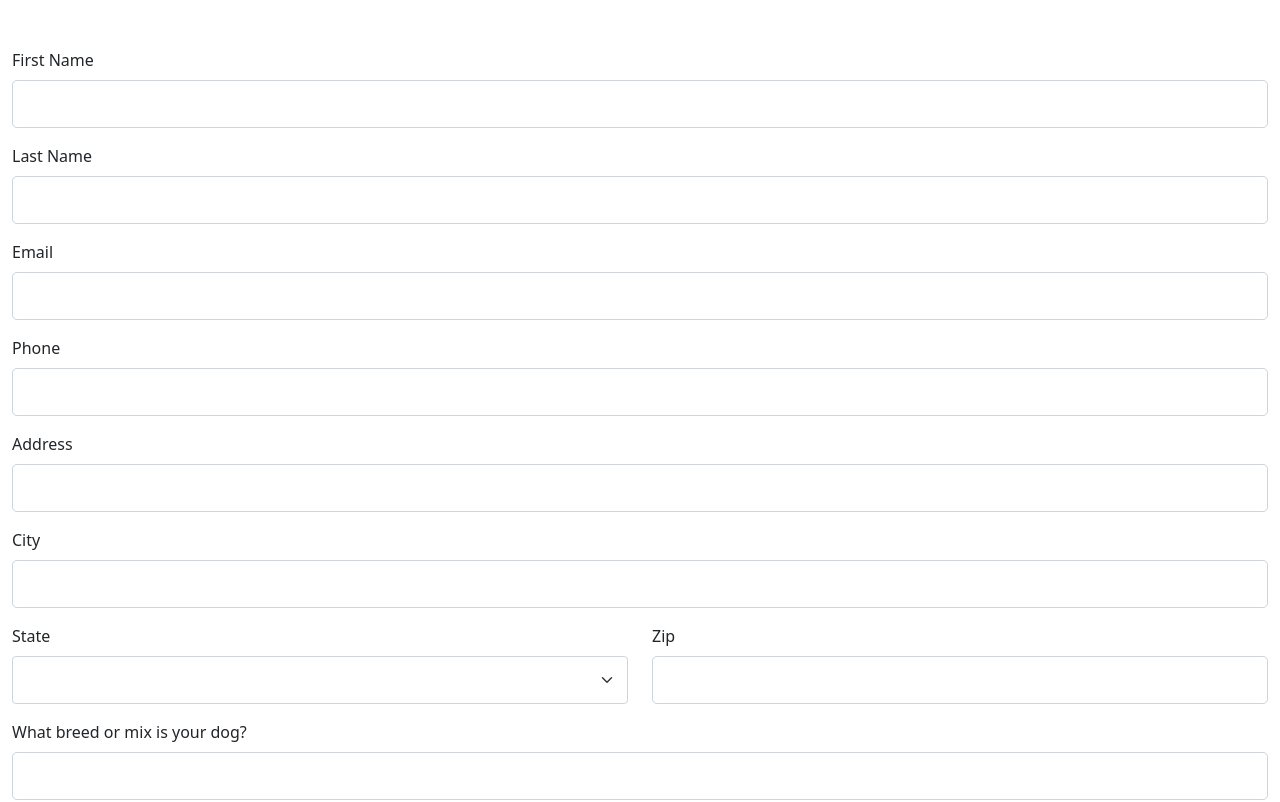
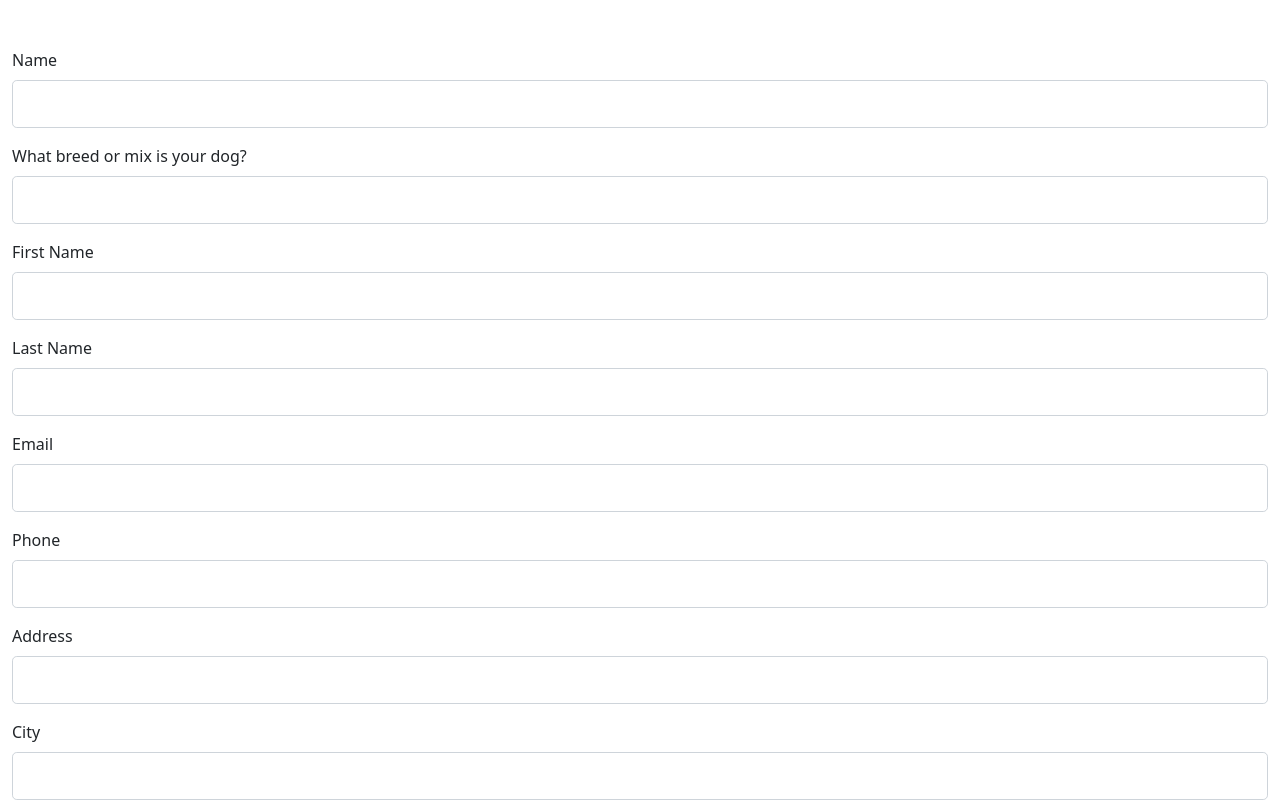
Before and after one commit to overtureweb/react-ts-contact-form-v1, a React (Create React App) app: page / in a window 1280 px wide. Shown: the top 802 px of the page. Built offline with nearby package versions, Linux system fonts and the light colour scheme.

Commit message:
Added nested inputs, here using pets

```diff
--- a/src/App.tsx
+++ b/src/App.tsx
@@ -1,12 +1,13 @@
 import React from "react";
 import "./main.scss";
-import {Field, Formik} from "formik";
+import {ErrorMessage, Field, FieldArray, Form, Formik} from "formik";
 import * as Yup from "yup"
-import classNames from "classnames";
 import StatePicker from "./components/StatePicker";
 import DogBreedPicker from "./components/DogBreedPicker";
+import FormInput from "./components/FormInput";
 
 function App() {
+	const petObject = {name: "", breed: ""}
 	return (
 		<Formik
 			initialValues={{
@@ -19,7 +20,8 @@ function App() {
 				state: "",
 				zip: "",
 				startDate: "",
-				dogBreed: ""
+				dogBreed: "",
+				pets: [petObject]
 			}}
 			validationSchema={Yup.object({
 				firstName: Yup.string()
@@ -32,67 +34,45 @@ function App() {
 				city: Yup.string().required("required"),
 				state: Yup.string().required("required"),
 				zip: Yup.string().matches(/\d{5}/, "invalid zip code").required("required"),
-				dogBreed: Yup.string().required("required")
+				pets: Yup.array()
+					.of(Yup.object().shape({
+						name: Yup.string().required("required"),
+						breed: Yup.string().required("required")
+					}))
 			})}
 			onSubmit={values => console.log(values)}>
-			{formik => <form onSubmit={formik.handleSubmit} noValidate={true}>
-				<div className="mb-3">
-					<label htmlFor="firstName" className="form-label">First Name</label>
-					<input id="firstName"
-					       {...formik.getFieldProps("firstName")}
-					       className={classNames("form-control form-control-lg", {"is-invalid": formik.errors.firstName && formik.touched.firstName})}/>
-					<div className="invalid-feedback">{formik.errors.firstName}</div>
+			{({values}) => <Form noValidate={true}>
+				<FieldArray name="pets">
+					{({insert, remove, push}) =>
+						<>
+							{
+								values.pets.length > 0 && values.pets.map((pet, i) =>
+									<React.Fragment key={`pet-${i}`}>
+										<Field name={`pets.${i}.name`}
+										       label="Name"
+										       component={FormInput}/>
+										<Field name={`pets.${i}.breed`}
+										       label="Breed"
+										       component={DogBreedPicker}/>
+									</React.Fragment>)
+							}
+						</>
+					}
+				</FieldArray>
+				<Field name="firstName" label="First Name" component={FormInput}/>
+				<Field name="lastName" label="Last Name" component={FormInput}/>
+				<Field name="email" label="Email" type="email" component={FormInput}/>
+				<Field name="phone" label="Phone" type="tel" component={FormInput}/>
+				<Field name="address" label="Address" component={FormInput}/>
+				<Field name="city" label="City" component={FormInput}/>
+				<div className="row">
+					<Field component={StatePicker}/>
+					<Field name="zip" label="Zip" component={FormInput}/>
 				</div>
-				<div className="mb-3">
-					<label htmlFor="lastName" className="form-label">Last Name</label>
-					<input id="lastName"
-					       {...formik.getFieldProps("lastName")}
-					       className={classNames("form-control form-control-lg", {"is-invalid": formik.errors.lastName && formik.touched.lastName})}/>
-					<div className="invalid-feedback">{formik.errors.lastName}</div>
-				</div>
-				<div className="mb-3">
-					<label htmlFor="email" className="form-label">Email</label>
-					<input id="email"
-					       type="email"
-					       {...formik.getFieldProps("email")}
-					       className={classNames("form-control form-control-lg", {"is-invalid": formik.errors.email && formik.touched.email})}/>
-					<div className="invalid-feedback">{formik.errors.email}</div>
-				</div>
-				<div className="mb-3">
-					<label htmlFor="phone" className="form-label">Phone</label>
-					<input id="phone"
-					       type="tel"
-					       {...formik.getFieldProps("phone")}
-					       className={classNames("form-control form-control-lg", {"is-invalid": formik.errors.phone && formik.touched.phone})}/>
-					<div className="invalid-feedback">{formik.errors.phone}</div>
-				</div>
-				<div className="mb-3">
-					<label htmlFor="address" className="form-label">Address</label>
-					<input id="address"
-					       {...formik.getFieldProps("address")}
-					       className={classNames("form-control form-control-lg", {"is-invalid": formik.errors.address && formik.touched.address})}/>
-					<div className="invalid-feedback">{formik.errors.address}</div>
-				</div>
-				<div className="mb-3">
-					<label htmlFor="city" className="form-label">City</label>
-					<input id="city"
-					       {...formik.getFieldProps("city")}
-					       className={classNames("form-control form-control-lg", {"is-invalid": formik.errors.city && formik.touched.city})}/>
-					<div className="invalid-feedback">{formik.errors.city}</div>
-				</div>
-				<div className="row">
-					<StatePicker formik={formik}/>
-					<div className="mb-3 col">
-						<label htmlFor="zip" className="form-label">Zip</label>
-						<input id="zip"
-						       {...formik.getFieldProps("zip")}
-						       className={classNames("form-control form-control-lg", {"is-invalid": formik.errors.zip && formik.touched.zip})}/>
-						<div className="invalid-feedback">{formik.errors.zip}</div>
-					</div>
-				</div>
-				<Field component={DogBreedPicker}/>
+
 				<button className="btn btn-lg btn-outline-primary" type="submit">Submit</button>
-			</form>}
+				<button className="btn btn-lg btn-outline-primary" type="reset">Clear</button>
+			</Form>}
 		</Formik>
 	)
 }
--- a/src/components/DogBreedPicker.tsx
+++ b/src/components/DogBreedPicker.tsx
@@ -1,25 +1,23 @@
 import React, {useMemo, useState} from "react";
 import dogBreeds from "../data/dogBreeds.json";
 import {v4 as uuidv4} from "uuid";
-import {FormikValues} from "formik";
+import {ErrorMessage, FormikValues, getIn} from "formik";
 import classNames from "classnames";
 
-const DogBreedPicker: React.FC<FormikValues> = ({form: formik}) => {
-	const [breeds] = useState<string[]>(dogBreeds)
+const DogBreedPicker: React.FC<FormikValues> = ({form: formik, field}) => {
+	const [breeds] = useState<string[]>(dogBreeds);
 	const breedOptions: JSX.Element[] = useMemo(() =>
 		breeds.map(breed =>
 			<option key={uuidv4()}
 			        value={breed}/>), [breeds]);
-
 	return (
 		<div className="mb-3">
-			<label className="form-label" htmlFor="dogBreed">What breed or mix is your dog?</label>
+			<label className="form-label" htmlFor={field.name}>What breed or mix is your dog?</label>
 			<input list="dog-breed-list"
-			       id="dogBreed"
-			       {...formik.getFieldProps("dogBreed")}
-			       className={classNames("form-control form-control-lg", {"is-invalid": formik.errors.dogBreed && formik.touched.dogBreed})}/>
-			{/*this field is not currently required so no error will show*/}
-			<div className="invalid-feedback">{formik.errors.dogBreed}</div>
+			       id={field.name}
+			       {...formik.getFieldProps(field.name)}
+			       className={classNames("form-control form-control-lg", {"is-invalid": getIn(formik.errors, field.name) && getIn(formik.touched, field.name)})}/>
+			<ErrorMessage component="div" name={field.name} className="invalid-feedback"/>
 			<datalist id="dog-breed-list">
 				{breedOptions}
 			</datalist>
--- /dev/null
+++ b/src/components/FormInput.tsx
@@ -0,0 +1,15 @@
+import React from "react";
+import classNames from "classnames";
+import {ErrorMessage, FormikValues, getIn} from "formik";
+
+const FormInput: React.FC<FormikValues> = ({form: formik, field, label, type}) =>
+	<div className="mb-3">
+		<label htmlFor={field.name} className="form-label">{label}</label>
+		<input id={field.name}
+		       type={type}
+		       {...formik.getFieldProps(field.name)}
+		       className={classNames("form-control form-control-lg", {"is-invalid": getIn(formik.errors, field.name) && getIn(formik.touched, field.name)})}/>
+		<ErrorMessage component="div" name={field.name} className="invalid-feedback"/>
+	</div>
+
+export default FormInput;
--- a/src/components/StatePicker.tsx
+++ b/src/components/StatePicker.tsx
@@ -13,7 +13,7 @@ const stateAbbreviations: string[] = [
 
 const stateSelectOptions = stateAbbreviations.map(e => <option key={uuidv4()}>{e}</option>);
 
-const StatePicker = ({formik}: FormikValues) =>
+const StatePicker: React.FC<FormikValues> = ({form: formik}) =>
 		<div className="mb-3 col">
 			<label className="form-label" htmlFor="state">State</label>
 			<select id="state"
```
Also changed, not shown: 1 other file (tests, documents, lock files or other folders).
